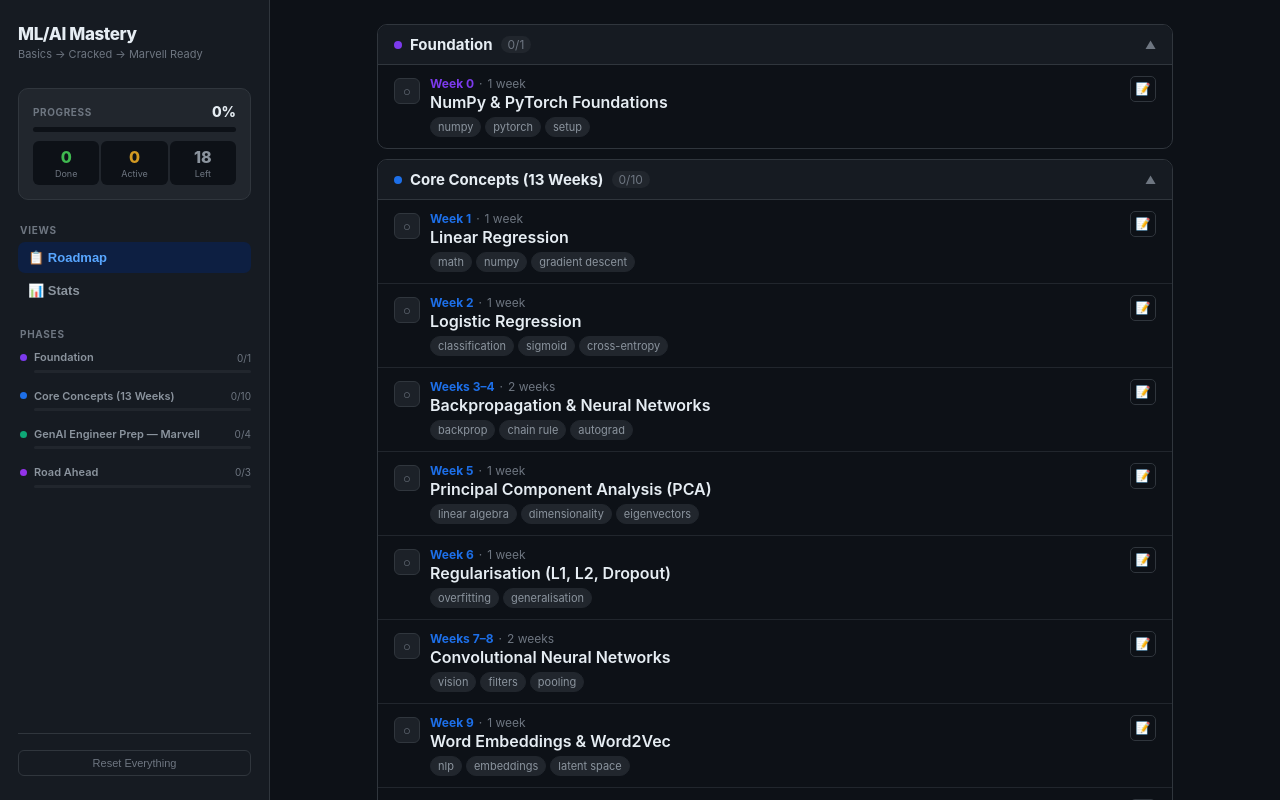
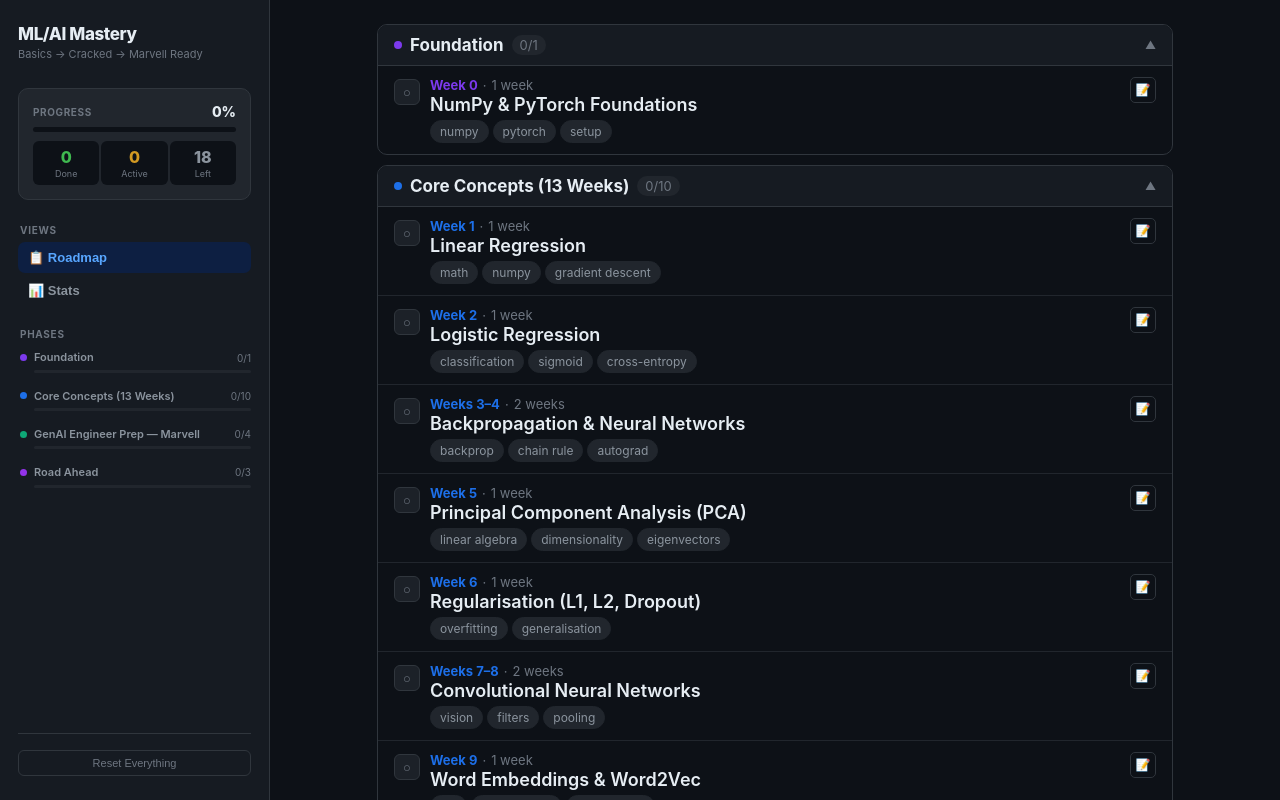
Before and after one commit to yeshu183/ml-tracker, a React (Vite) app: page / in a window 1280 px wide. Built offline with nearby package versions, Linux system fonts and the light colour scheme.

Commit message:
side bar commit

```diff
--- a/src/App.jsx
+++ b/src/App.jsx
@@ -794,8 +794,8 @@ export default function App() {
               <div onClick={()=>togglePhase(phase.phase)} style={{display:"flex",alignItems:"center",justifyContent:"space-between",padding:"10px 16px",background:C.surface,cursor:"pointer",borderBottom:phOpen?`1px solid ${C.border}`:"none"}}>
                 <div style={{display:"flex",alignItems:"center",gap:8}}>
                   <div style={{width:8,height:8,borderRadius:"50%",background:phase.color}}/>
-                  <span style={{fontWeight:700,fontSize:15,color:C.text}}>{phase.phase}</span>
-                  <span style={{fontSize:12,color:C.dim,background:C.elevated,padding:"1px 7px",borderRadius:99}}>{phDone}/{phase.items.length}</span>
+                  <span style={{fontWeight:700,fontSize:17,color:C.text}}>{phase.phase}</span>
+                  <span style={{fontSize:13,color:C.dim,background:C.elevated,padding:"2px 8px",borderRadius:99}}>{phDone}/{phase.items.length}</span>
                 </div>
                 <span style={{color:C.dim,fontSize:11}}>{phOpen?"▲":"▼"}</span>
               </div>
@@ -827,13 +827,13 @@ export default function App() {
                         <div style={{display:"flex",alignItems:"flex-start",justifyContent:"space-between",gap:8}}>
                           <div style={{flex:1}}>
                             <div style={{display:"flex",alignItems:"center",gap:5,flexWrap:"wrap"}}>
-                              <span style={{fontSize:12,fontWeight:700,color:phase.color}}>{item.week}</span>
-                              <span style={{fontSize:12,color:C.dim}}>·</span>
-                              <span style={{fontSize:12,color:C.dim}}>{item.duration}</span>
+                              <span style={{fontSize:13,fontWeight:700,color:phase.color}}>{item.week}</span>
+                              <span style={{fontSize:13,color:C.dim}}>·</span>
+                              <span style={{fontSize:13,color:C.dim}}>{item.duration}</span>
                             </div>
-                            <div style={{fontSize:16,fontWeight:600,color:status==="done"?C.dim:C.text,marginTop:1,textDecoration:status==="done"?"line-through":"none"}}>{item.title}</div>
+                            <div style={{fontSize:18,fontWeight:600,color:status==="done"?C.dim:C.text,marginTop:1,textDecoration:status==="done"?"line-through":"none"}}>{item.title}</div>
                             <div style={{display:"flex",gap:4,marginTop:5,flexWrap:"wrap"}}>
-                              {item.tags.map(t=><span key={t} style={{fontSize:11,color:C.muted,background:C.elevated,padding:"2px 7px",borderRadius:99,border:`1px solid ${C.border2}`}}>{t}</span>)}
+                              {item.tags.map(t=><span key={t} style={{fontSize:12,color:C.muted,background:C.elevated,padding:"3px 9px",borderRadius:99,border:`1px solid ${C.border2}`}}>{t}</span>)}
                             </div>
                           </div>
                           <div style={{display:"flex",gap:4,flexShrink:0}} onClick={e=>e.stopPropagation()}>
@@ -846,7 +846,7 @@ export default function App() {
                             {SECS.map(sec=>{
                               const active = curSec===sec.key;
                               return (
-                                <button key={sec.key} onClick={()=>setSection(item.id,sec.key)} style={{padding:"3px 10px",borderRadius:99,border:`1px solid ${active?sec.color:C.border}`,background:active?sec.color+"20":"transparent",color:active?sec.color:C.muted,fontSize:11,fontWeight:600,cursor:"pointer",display:"flex",alignItems:"center",gap:4}}>
+                                <button key={sec.key} onClick={()=>setSection(item.id,sec.key)} style={{padding:"3px 10px",borderRadius:99,border:`1px solid ${active?sec.color:C.border}`,background:active?sec.color+"20":"transparent",color:active?sec.color:C.muted,fontSize:13,fontWeight:600,cursor:"pointer",display:"flex",alignItems:"center",gap:4}}>
                                   {sec.emoji} {sec.label}
                                   {sec.stats && sec.stats.total>0 && <span style={{background:active?"rgba(255,255,255,0.15)":C.elevated,borderRadius:99,padding:"0 5px",fontSize:10}}>{sec.stats.checked}/{sec.stats.total}</span>}
                                 </button>
@@ -871,7 +871,7 @@ export default function App() {
                         ))}
                         {curSec==="extraReading" && (
                           <>
-                            <div style={{fontSize:10,fontWeight:700,color:"#a371f7",letterSpacing:0.5,textTransform:"uppercase",marginBottom:10}}>✨ Optional Extra Reading</div>
+                            <div style={{fontSize:11,fontWeight:700,color:"#a371f7",letterSpacing:0.5,textTransform:"uppercase",marginBottom:10}}>✨ Optional Extra Reading</div>
                             {(item.extraReading||[]).map(e=>(
                               <ExtraItem key={e.id} item={e} checked={!!checks[`${item.id}__extra__${e.id}`]} onChange={()=>toggleCheck(item.id,"extra",e.id)}/>
                             ))}
@@ -881,7 +881,7 @@ export default function App() {
                     )}
 
                     {hasNote && !isOpen && (
-                      <div style={{margin:"0 16px 9px 52px",fontSize:11,color:C.muted,background:C.bg,padding:"5px 9px",borderRadius:5,borderLeft:`2px solid ${phase.color}`}}>
+                      <div style={{margin:"0 16px 9px 52px",fontSize:12,color:C.muted,background:C.bg,padding:"6px 10px",borderRadius:5,borderLeft:`2px solid ${phase.color}`}}>
                         {notes[item.id].length>110?notes[item.id].slice(0,110)+"...":notes[item.id]}
                       </div>
                     )}
```
